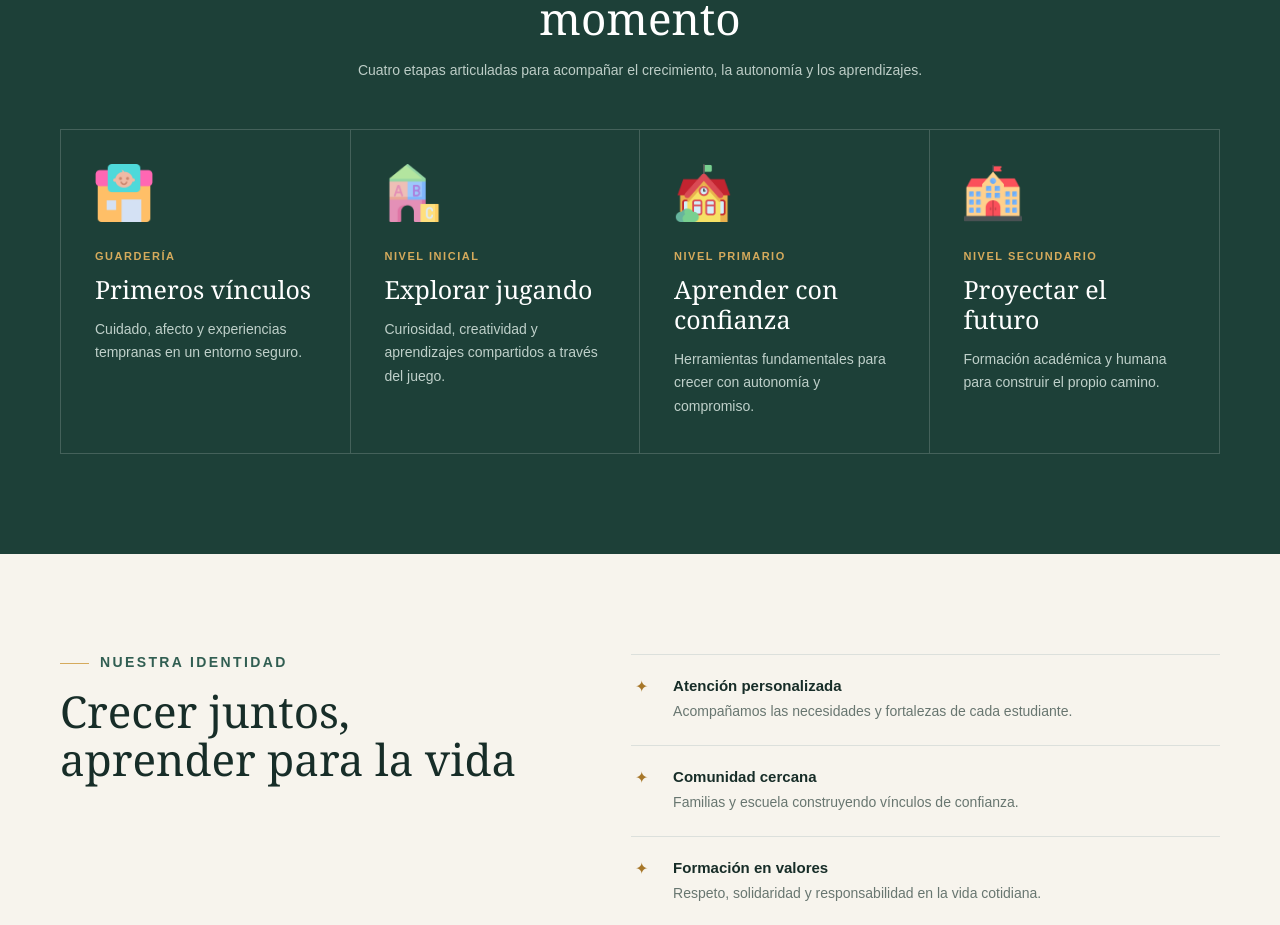
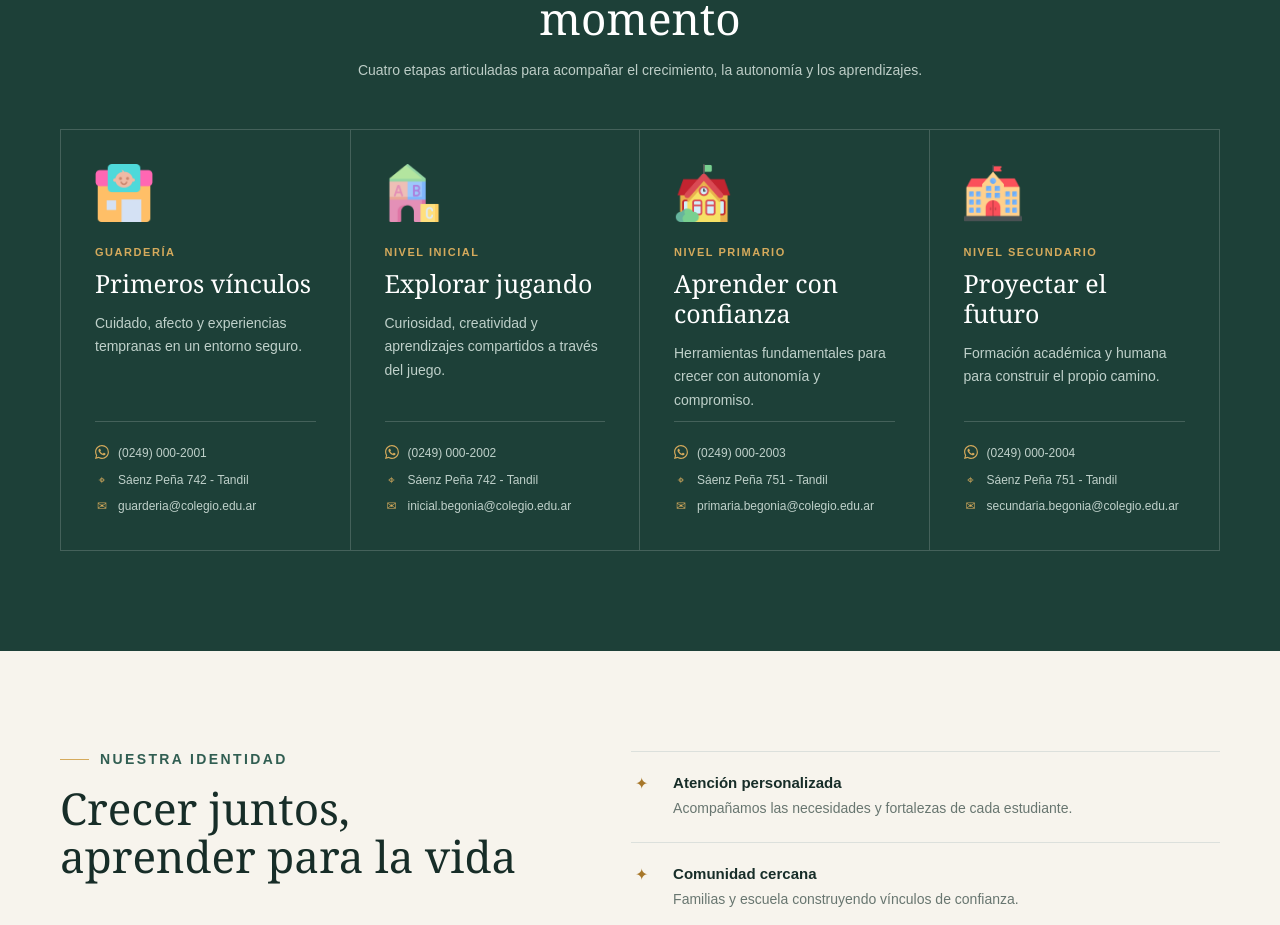
Before and after one commit to santiagodiazpace/colegio-begonia, an Angular app: page /begonia in a window 1280 px wide. Shown: the part 1168-2093 px from the top of the page. Built offline with nearby package versions, Linux system fonts and the light colour scheme.

Commit message:
Cambios estéticos

```diff
--- a/src/app/begonia.component.html
+++ b/src/app/begonia.component.html
@@ -53,24 +53,44 @@
           <small>GUARDERÍA</small>
           <h3>Primeros vínculos</h3>
           <p>Cuidado, afecto y experiencias tempranas en un entorno seguro.</p>
+          <div class="school-level-contact" aria-label="Datos de contacto de Guardería">
+            <a href="tel:+542490002001"><img class="school-level-contact-icon" src="assets/iconos/whatsapp.svg" alt="" aria-hidden="true" />(0249) 000-2001</a>
+            <span><i aria-hidden="true">⌖</i>Sáenz Peña 742 - Tandil</span>
+            <a href="mailto:guarderia@colegio.edu.ar"><span aria-hidden="true">✉</span>guarderia&#64;colegio.edu.ar</a>
+          </div>
         </article>
         <article>
           <img class="school-level-icon" src="assets/iconos/jardin.png" alt="" aria-hidden="true" />
           <small>NIVEL INICIAL</small>
           <h3>Explorar jugando</h3>
           <p>Curiosidad, creatividad y aprendizajes compartidos a través del juego.</p>
+          <div class="school-level-contact" aria-label="Datos de contacto de Nivel Inicial">
+            <a href="tel:+542490002002"><img class="school-level-contact-icon" src="assets/iconos/whatsapp.svg" alt="" aria-hidden="true" />(0249) 000-2002</a>
+            <span><i aria-hidden="true">⌖</i>Sáenz Peña 742 - Tandil</span>
+            <a href="mailto:inicial.begonia@colegio.edu.ar"><span aria-hidden="true">✉</span>inicial.begonia&#64;colegio.edu.ar</a>
+          </div>
         </article>
         <article>
           <img class="school-level-icon" src="assets/iconos/primaria.png" alt="" aria-hidden="true" />
           <small>NIVEL PRIMARIO</small>
           <h3>Aprender con confianza</h3>
           <p>Herramientas fundamentales para crecer con autonomía y compromiso.</p>
+          <div class="school-level-contact" aria-label="Datos de contacto de Nivel Primario">
+            <a href="tel:+542490002003"><img class="school-level-contact-icon" src="assets/iconos/whatsapp.svg" alt="" aria-hidden="true" />(0249) 000-2003</a>
+            <span><i aria-hidden="true">⌖</i>Sáenz Peña 751 - Tandil</span>
+            <a href="mailto:primaria.begonia@colegio.edu.ar"><span aria-hidden="true">✉</span>primaria.begonia&#64;colegio.edu.ar</a>
+          </div>
         </article>
         <article>
           <img class="school-level-icon" src="assets/iconos/secundaria.png" alt="" aria-hidden="true" />
           <small>NIVEL SECUNDARIO</small>
           <h3>Proyectar el futuro</h3>
           <p>Formación académica y humana para construir el propio camino.</p>
+          <div class="school-level-contact" aria-label="Datos de contacto de Nivel Secundario">
+            <a href="tel:+542490002004"><img class="school-level-contact-icon" src="assets/iconos/whatsapp.svg" alt="" aria-hidden="true" />(0249) 000-2004</a>
+            <span><i aria-hidden="true">⌖</i>Sáenz Peña 751 - Tandil</span>
+            <a href="mailto:secundaria.begonia@colegio.edu.ar"><span aria-hidden="true">✉</span>secundaria.begonia&#64;colegio.edu.ar</a>
+          </div>
         </article>
       </div>
     </div>
--- a/src/styles.css
+++ b/src/styles.css
@@ -145,7 +145,7 @@
 .school-level-card-grid small{font-size:11px;font-weight:700;letter-spacing:.14em;color:var(--gold)}
 .school-level-card-grid h3{font:400 25px/1.2 Georgia,serif;margin:10px 0 14px}
 .school-level-card-grid p{font-size:14px;line-height:1.7;color:#bfd0ca;margin:0}
-.martin-page .school-level-card-grid article{display:flex;min-height:420px;flex-direction:column}
+.martin-page .school-level-card-grid article,.begonia-page .school-level-card-grid article{display:flex;min-height:420px;flex-direction:column}
 .school-level-contact{display:grid;gap:9px;margin-top:auto;padding-top:23px;border-top:1px solid #ffffff2c;color:#bfd0ca;font-size:12px;line-height:1.45}
 .school-level-contact>a,.school-level-contact>span{display:flex;align-items:flex-start;gap:9px;color:inherit;text-decoration:none}
 .school-level-contact a{transition:color .2s ease}
```
